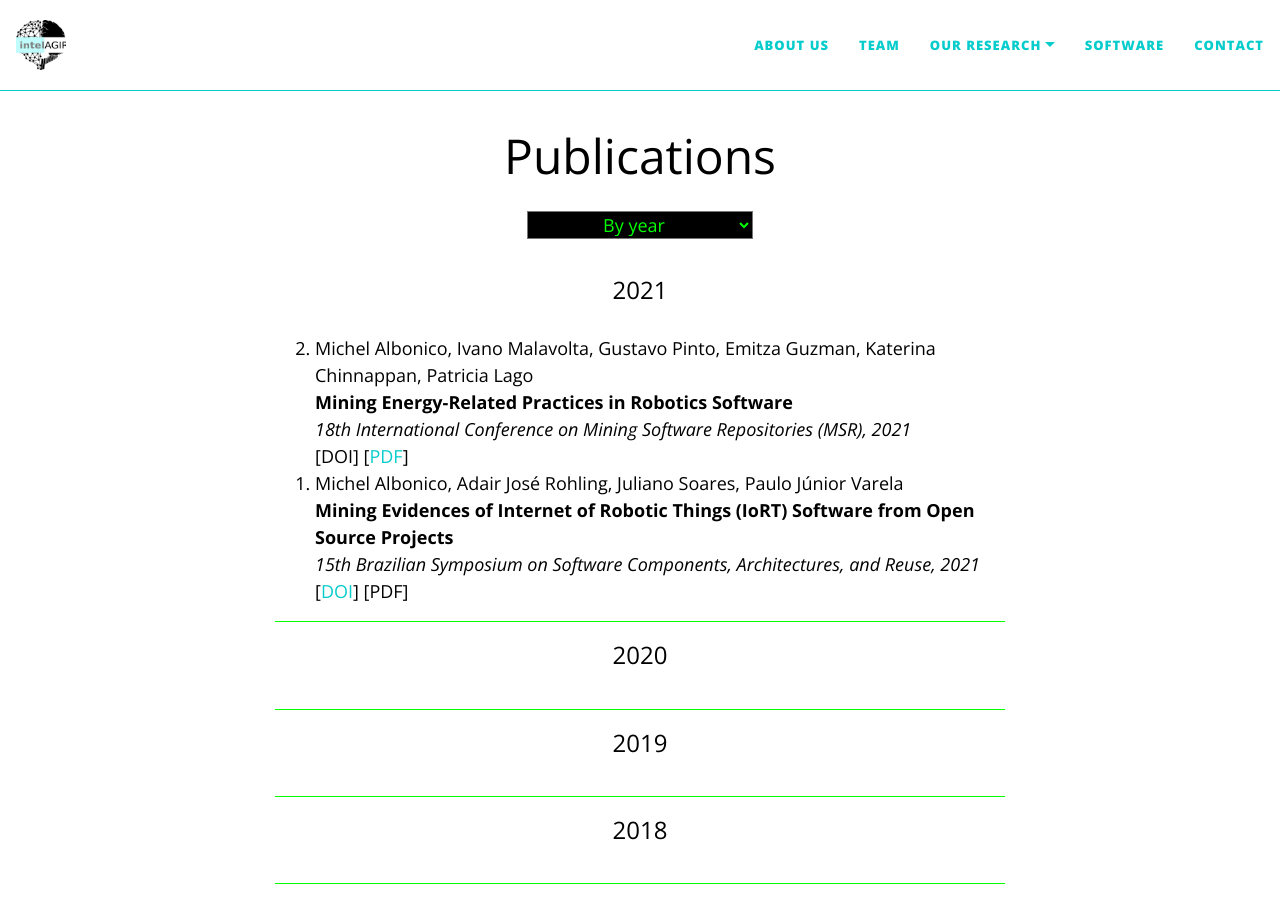
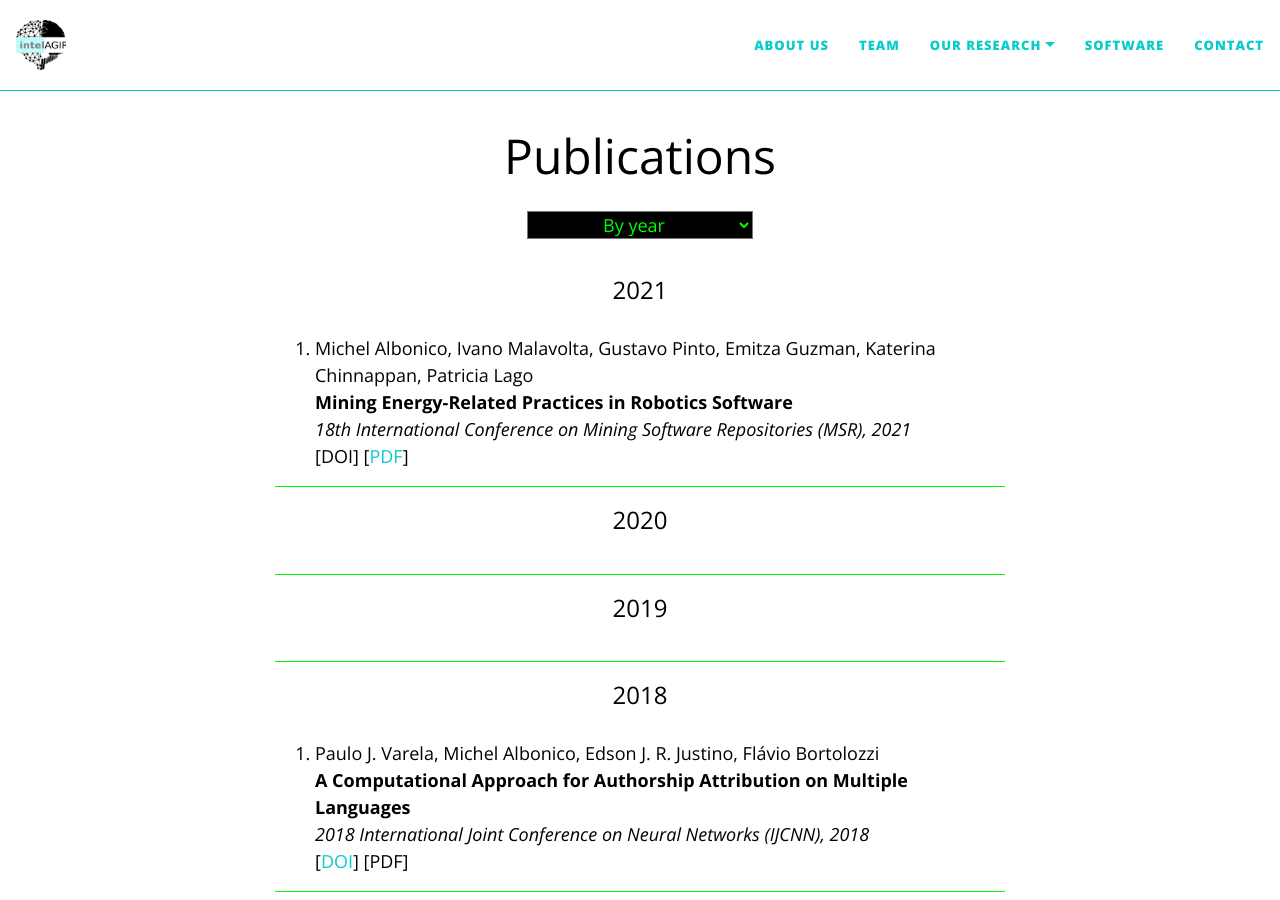
Before and after one commit to IntelAgir-Research-Group/intelagir-research-group.github.io, a Jekyll site: the page built from pages/publications.md, in a window 1280 px wide and 900 px high. Built offline with Jekyll 4.4.1, drawn with Linux system fonts in a browser that asks for light colours; nearby versions of some CDN libraries.

Commit message:
Update publications.md

```diff
--- a/pages/publications.md
+++ b/pages/publications.md
@@ -16,6 +16,14 @@
     url: #
     year: 2021
     type: conference
+
+    title: "A Computational Approach for Authorship Attribution on Multiple Languages"
+    authors: Paulo J. Varela, Michel Albonico, Edson J. R. Justino, Flávio Bortolozzi
+    venue: "2018 International Joint Conference on Neural Networks (IJCNN)"
+    doi: 10.1109/IJCNN.2018.8489704
+    url: #
+    year: 2018
+    type: conference
 ---
 
 All the other research will be added soon!
```
